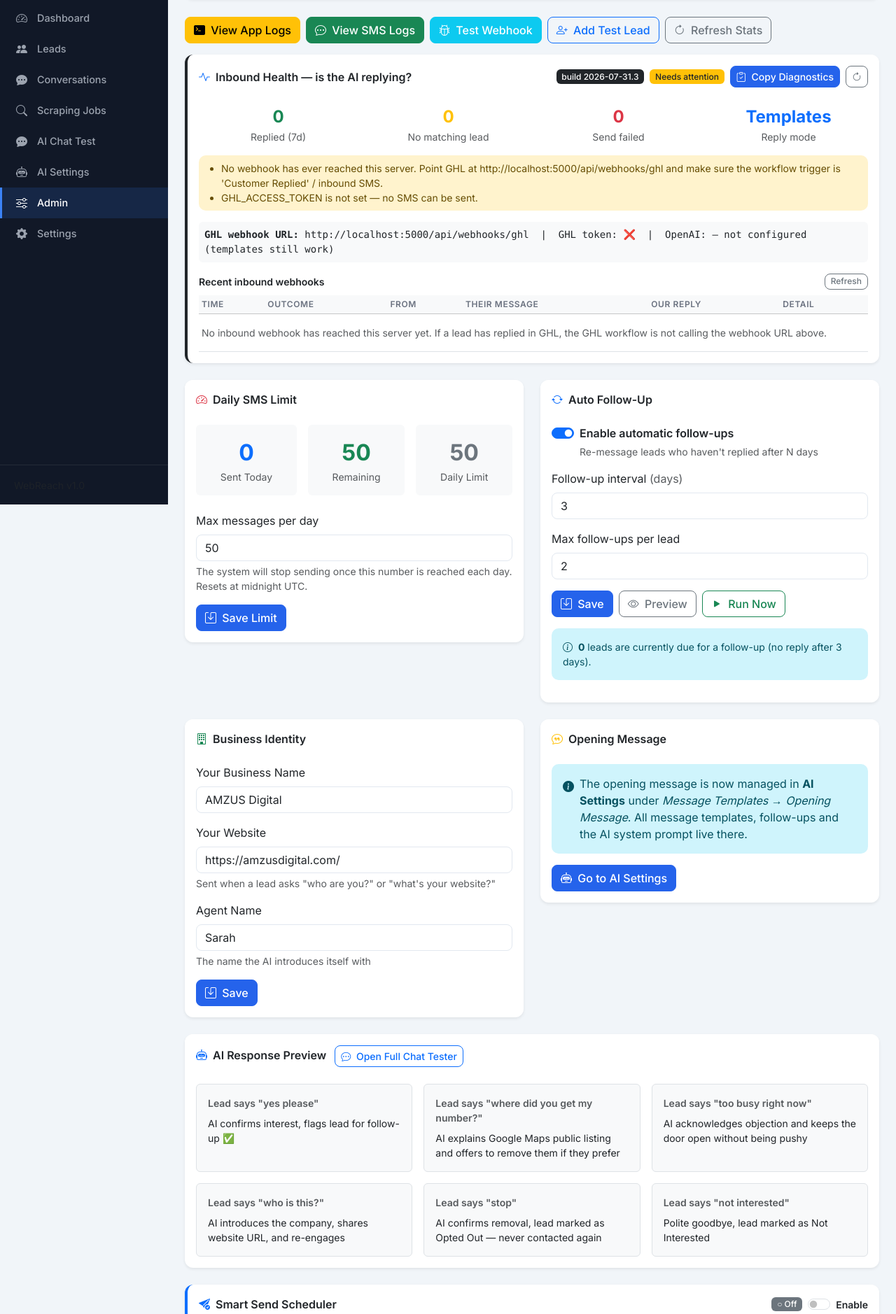
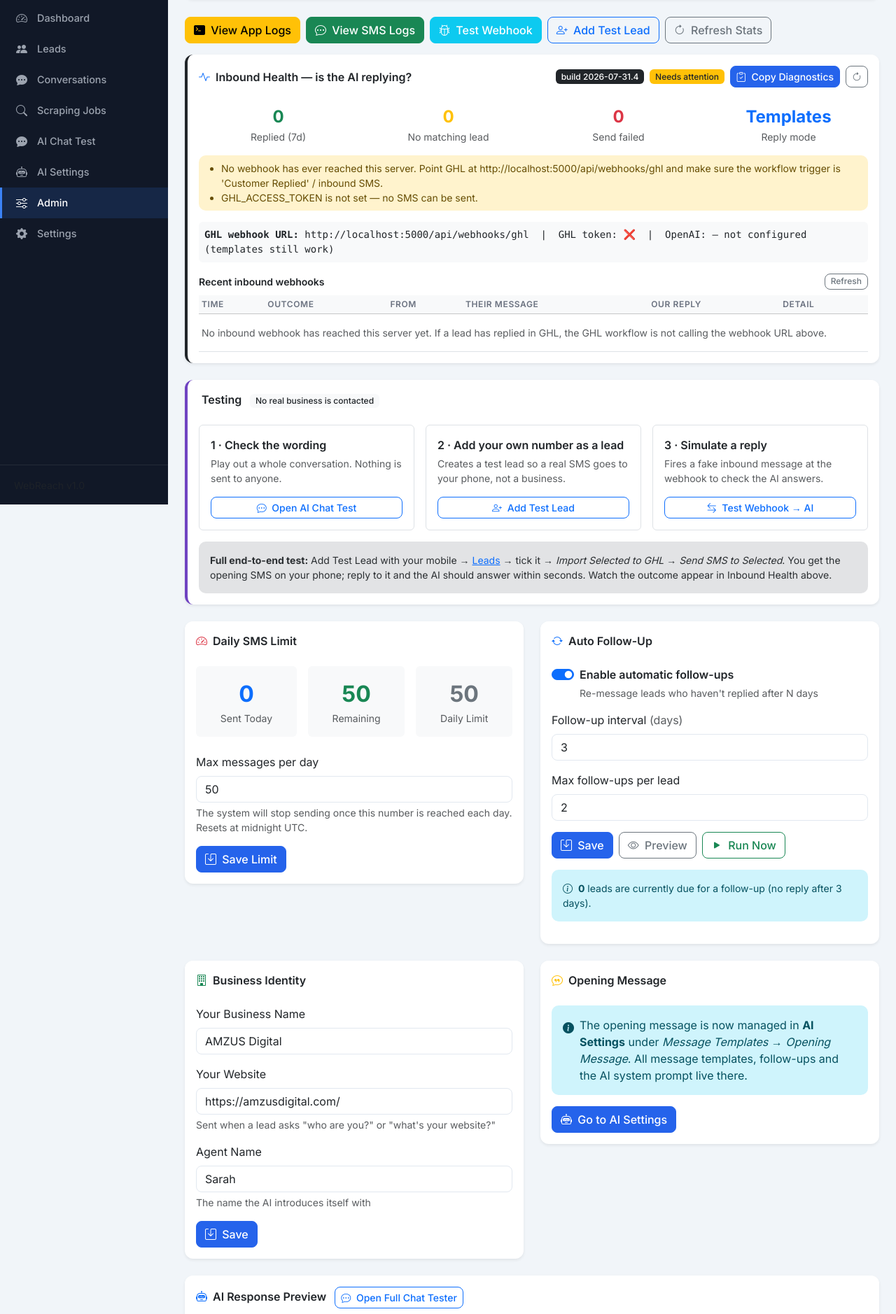
Before and after one commit to MOsaidJutt/webreach-outreach, a Flask app: page /admin in a window 1280 px wide. Shown: the part 79-1957 px from the top of the page at 70% size. Run offline with Flask 3, Linux system fonts and the light colour scheme; data that the repository does not hold is empty; parts of the project's set-up code (start-up, migrations or seed data) failed here and were passed over.

Commit message:
Make the built-in test tools reachable from the Admin page
showAddLeadModal() and showTestModal() have always existed, along with their
modals, but nothing in the UI ever called them -- so "Add Test Lead" and
"Test Webhook -> AI Flow" were unreachable and the only way to try the system
was to text a real business.

Adds a Testing panel with the three safe options in order: preview the wording,
add your own number as a lead, simulate an inbound reply.

Co-Authored-By: Claude Opus 5 <noreply@anthropic.com>

```diff
--- a/templates/admin.html
+++ b/templates/admin.html
@@ -142,6 +142,55 @@
               <tr><td colspan="6" class="text-muted small">Loading…</td></tr>
             </tbody>
           </table>
+        </div>
+      </div>
+    </div>
+  </div>
+
+  <!-- Testing — safe ways to exercise the system without texting a real business.
+       showAddLeadModal() and showTestModal() already existed but nothing in the
+       UI called them, so neither was reachable. -->
+  <div class="col-12">
+    <div class="card border-0 shadow-sm" style="border-left:4px solid #6f42c1 !important">
+      <div class="card-header bg-white border-0 fw-semibold pt-3">
+        <i class="bi bi-beaker me-1 text-primary"></i> Testing
+        <span class="badge bg-light text-dark ms-2">No real business is contacted</span>
+      </div>
+      <div class="card-body">
+        <div class="row g-3">
+          <div class="col-md-4">
+            <div class="border rounded p-3 h-100">
+              <div class="fw-semibold mb-1">1 · Check the wording</div>
+              <p class="small text-muted">Play out a whole conversation. Nothing is sent to anyone.</p>
+              <a href="/ai-chat" class="btn btn-sm btn-outline-primary w-100">
+                <i class="bi bi-chat-dots me-1"></i> Open AI Chat Test
+              </a>
+            </div>
+          </div>
+          <div class="col-md-4">
+            <div class="border rounded p-3 h-100">
+              <div class="fw-semibold mb-1">2 · Add your own number as a lead</div>
+              <p class="small text-muted">Creates a test lead so a real SMS goes to your phone, not a business.</p>
+              <button class="btn btn-sm btn-outline-primary w-100" onclick="showAddLeadModal()">
+                <i class="bi bi-person-plus me-1"></i> Add Test Lead
+              </button>
+            </div>
+          </div>
+          <div class="col-md-4">
+            <div class="border rounded p-3 h-100">
+              <div class="fw-semibold mb-1">3 · Simulate a reply</div>
+              <p class="small text-muted">Fires a fake inbound message at the webhook to check the AI answers.</p>
+              <button class="btn btn-sm btn-outline-primary w-100" onclick="showTestModal()">
+                <i class="bi bi-arrow-left-right me-1"></i> Test Webhook &rarr; AI
+              </button>
+            </div>
+          </div>
+        </div>
+        <div class="alert alert-secondary small mt-3 mb-0">
+          <strong>Full end-to-end test:</strong> Add Test Lead with your mobile &rarr;
+          <a href="/leads">Leads</a> &rarr; tick it &rarr; <em>Import Selected to GHL</em> &rarr;
+          <em>Send SMS to Selected</em>. You get the opening SMS on your phone; reply to it and
+          the AI should answer within seconds. Watch the outcome appear in Inbound Health above.
         </div>
       </div>
     </div>
--- a/version.py
+++ b/version.py
@@ -6,11 +6,12 @@ included in the diagnostics bundle, so "is the fix actually running on the
 server?" is a question that can be answered in one glance instead of guessed at.
 """
 
-BUILD = "2026-07-31.3"
+BUILD = "2026-07-31.4"
 
 # What this build contains, newest first. Keep it short — it is displayed
 # in the UI and pasted into support messages.
 CHANGES = [
+    "Testing panel on Admin — Add Test Lead and Test Webhook are reachable at last",
     "Every outreach send now goes through one paced, database-backed queue",
     "The Leads page 'SMS selected' button no longer bypasses the sending gap",
     "Root cause of the GHL 500s: message arrives as an object, not a string",
```
